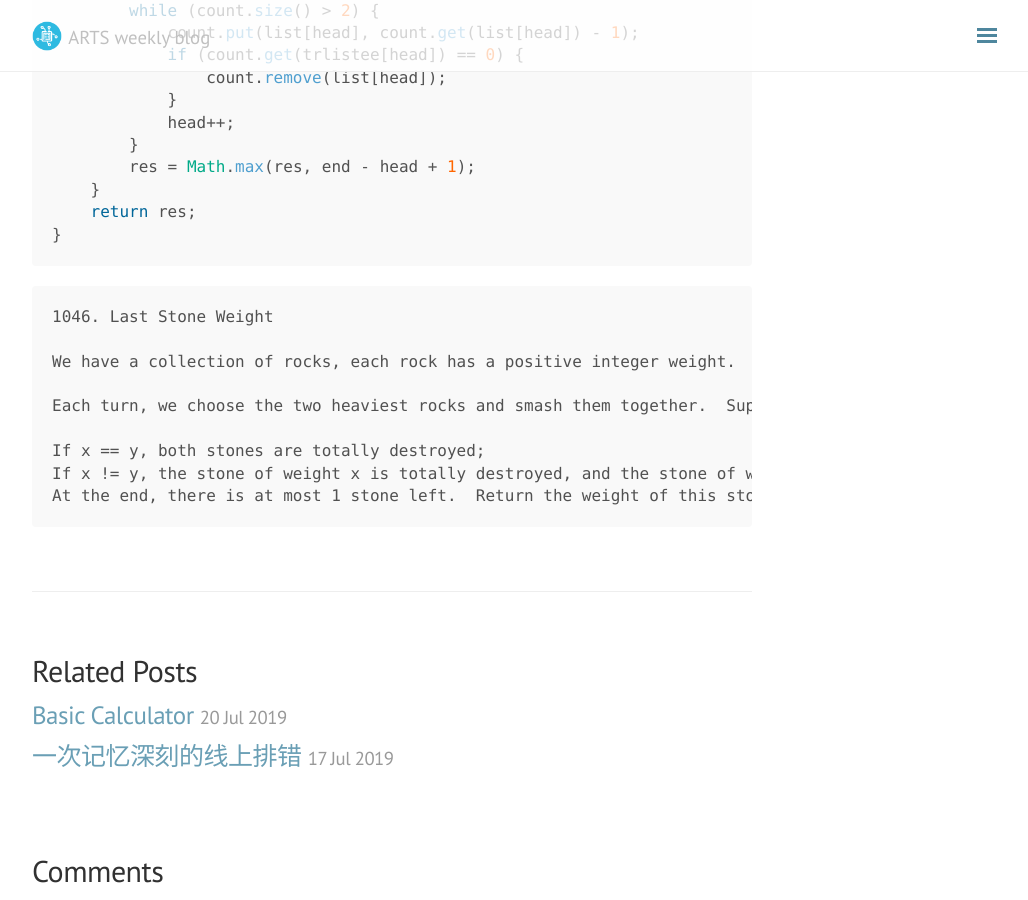
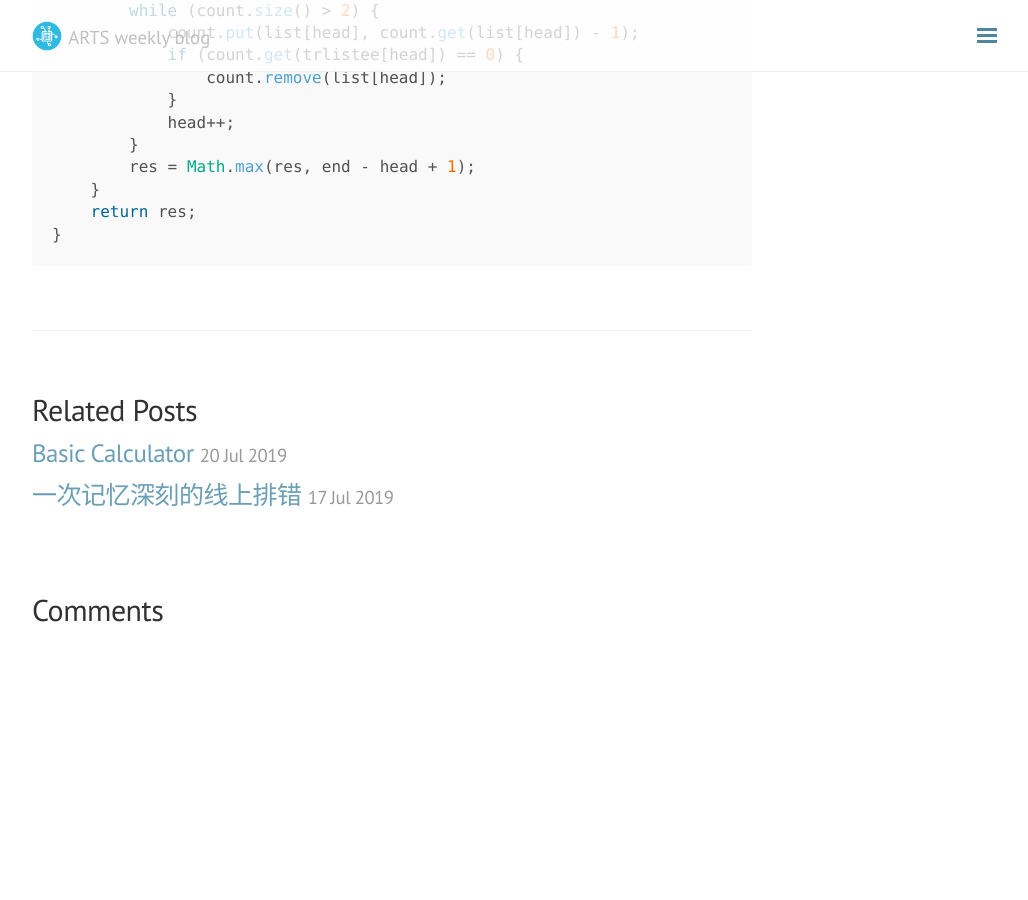
Before and after one commit to YiYeHuang/arts-tech-blog, a Jekyll site: the page built from _posts/2019-08-18-sliding-questions1.md, in a window 1280 px wide and 900 px high, scrolled down 4044 px. Shown: the whole window, without its empty margins (248-1276 px from the left). Built offline with Jekyll 4.4.1, drawn with Linux system fonts in a browser that asks for light colours; nearby versions of some CDN libraries; comment, search, counter and statistics services are not loaded; after the commit the page ends 4682 px from its top, so only the background shows below that.

Commit message:
Update 2019-08-18-sliding-questions1.md

````diff
--- a/_posts/2019-08-18-sliding-questions1.md
+++ b/_posts/2019-08-18-sliding-questions1.md
@@ -168,15 +168,3 @@ public static int solution(int[] list) {
     return res;
 }
 ```
-
-```text
-1046. Last Stone Weight
-
-We have a collection of rocks, each rock has a positive integer weight.
-
-Each turn, we choose the two heaviest rocks and smash them together.  Suppose the stones have weights x and y with x <= y.  The result of this smash is:
-
-If x == y, both stones are totally destroyed;
-If x != y, the stone of weight x is totally destroyed, and the stone of weight y has new weight y-x.
-At the end, there is at most 1 stone left.  Return the weight of this stone (or 0 if there are no stones left.)
-```
````
